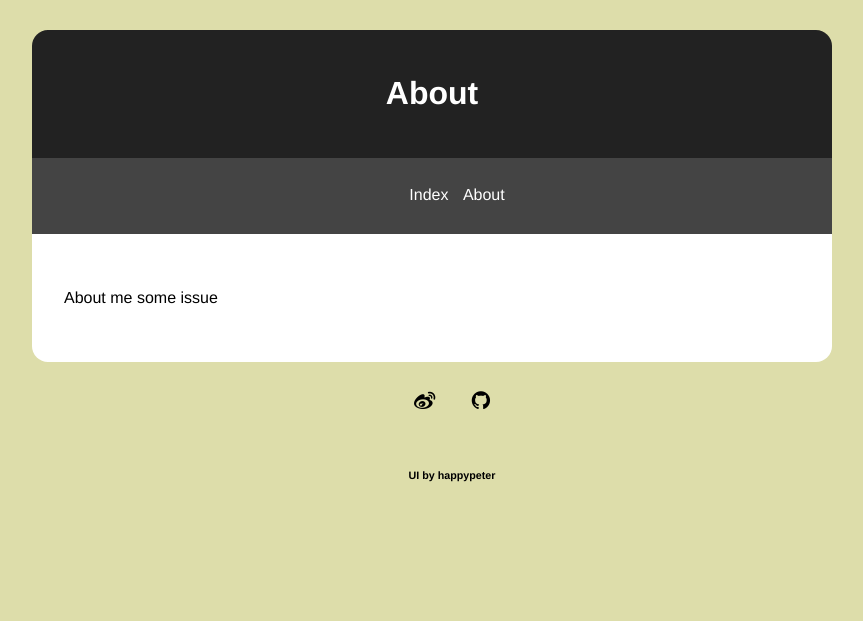
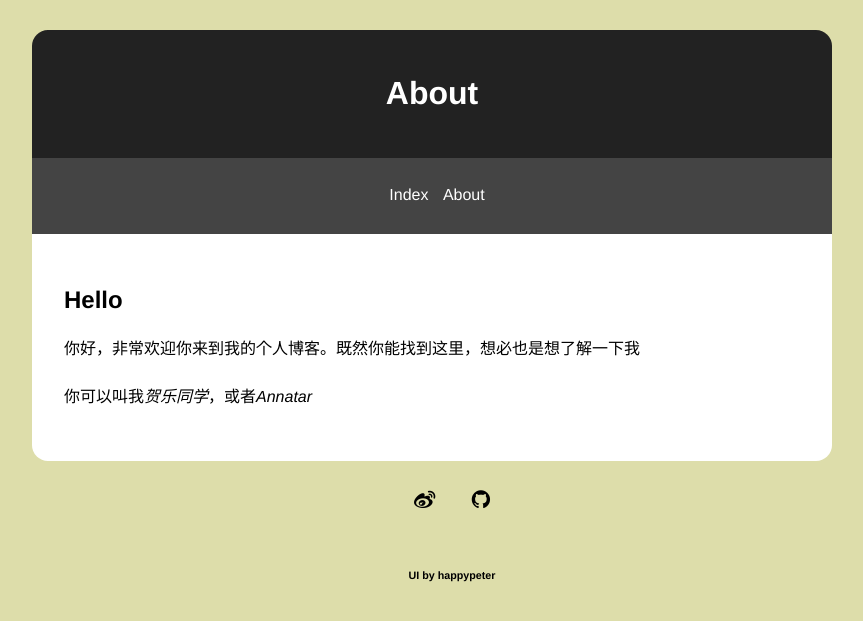
Before and after one commit to AnnatarHe/AnnatarHe.github.io, a Jekyll site: the page built from about.md, in a window 1280 px wide. Shown: the top 621 px of the page, without its empty margins (208-1071 px from the left). Built offline with Jekyll 4.4.1, drawn with Linux system fonts in a browser that asks for light colours; nearby versions of some CDN libraries; comment, search, counter and statistics services are not loaded.

Commit message:
add a article about me

```diff
--- a/about.md
+++ b/about.md
@@ -3,4 +3,8 @@ layout: post
 title: About
 ---
 
-About me some issue
+## Hello
+
+你好，非常欢迎你来到我的个人博客。既然你能找到这里，想必也是想了解一下我
+
+你可以叫我*贺乐同学*，或者*Annatar*
--- a/css/main.scss
+++ b/css/main.scss
@@ -36,6 +36,7 @@ body{
     }
     ul{
       list-style:none;
+      padding-left: 0;
       li {
         display:inline-block;
         text-align:center;
```
